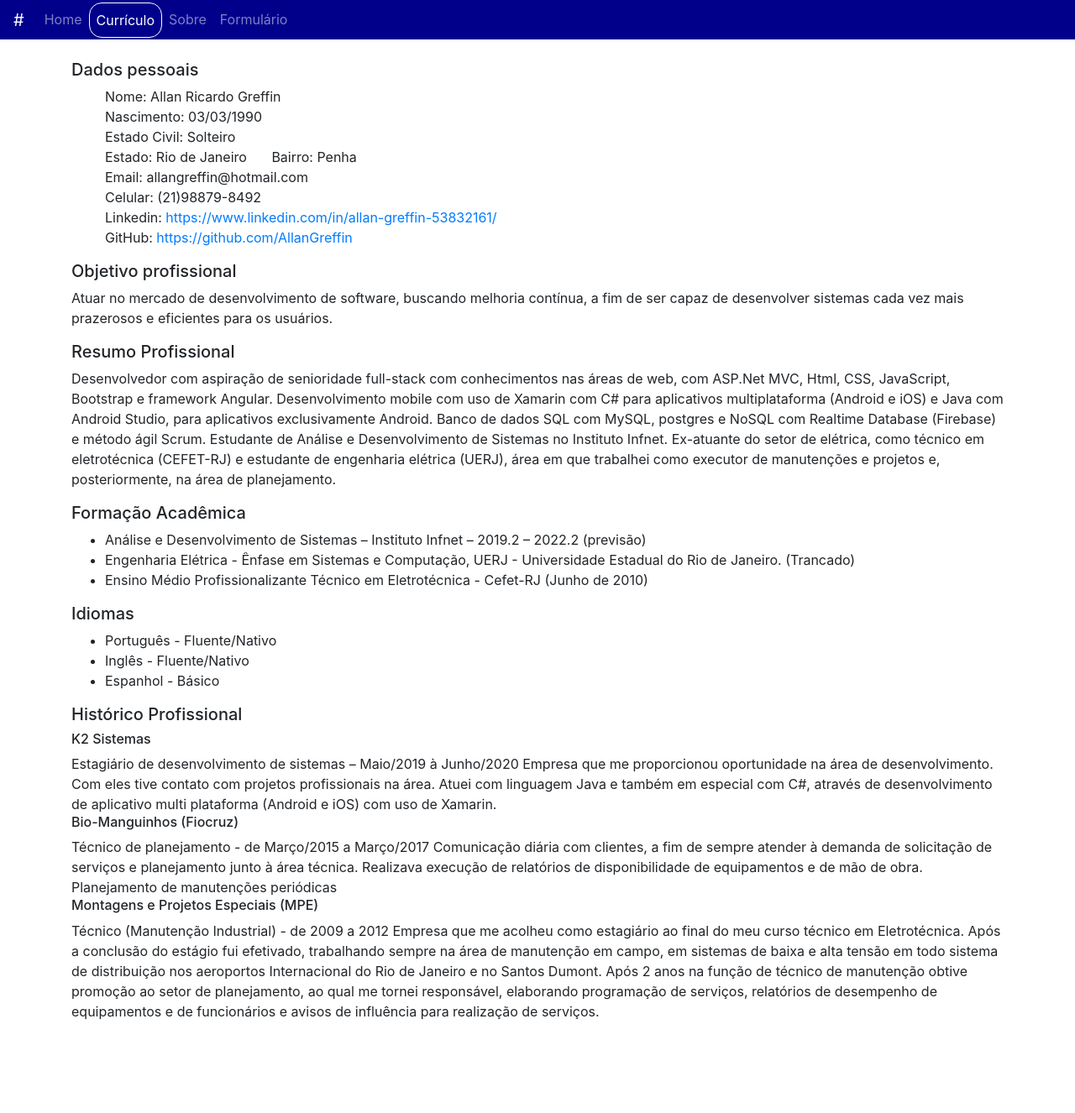
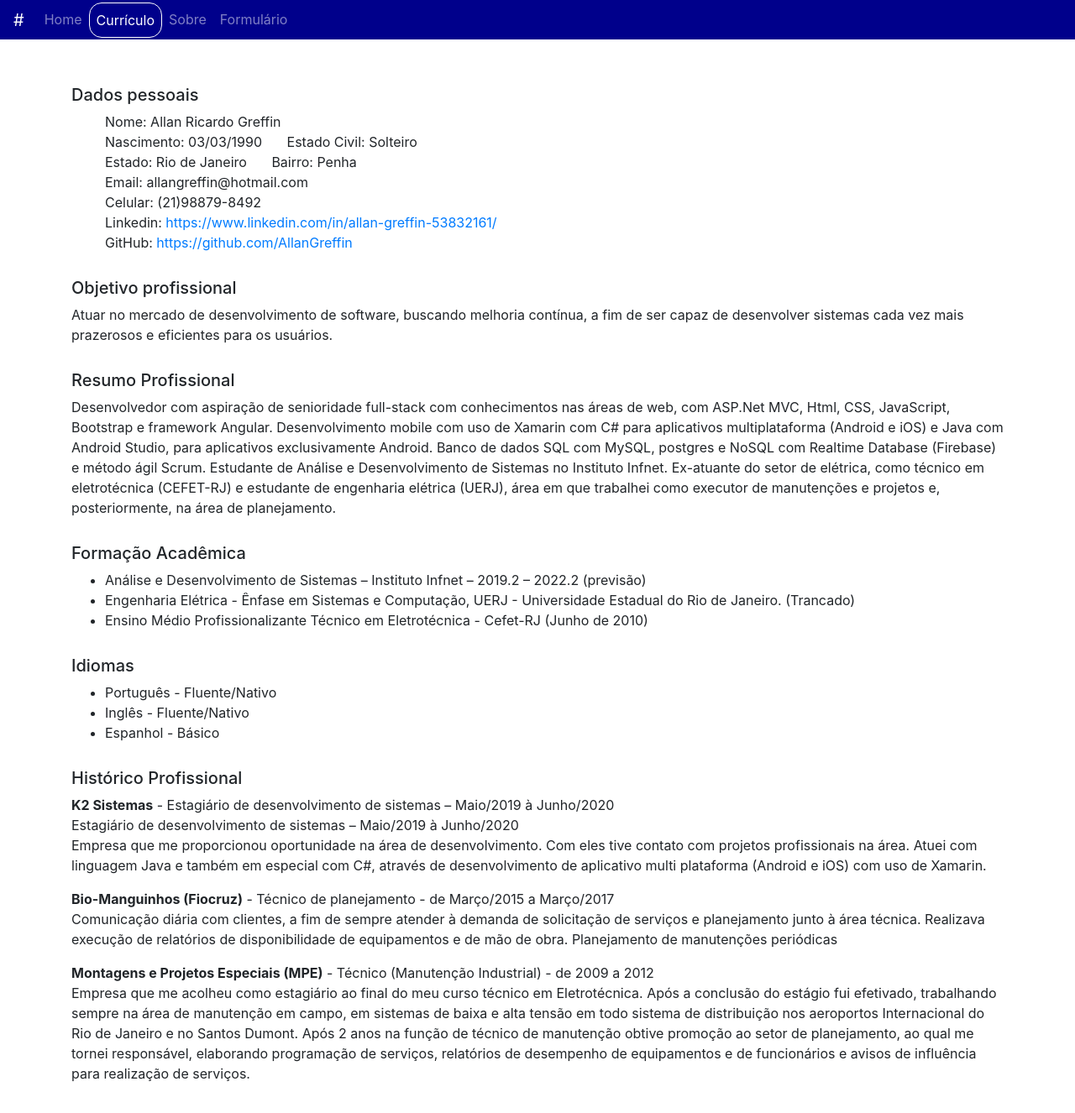
Before and after one commit to AllanGreffin/OwnPage, an Angular app: page /curriculo in a window 1280 px wide. Shown: the top 1326 px of the page at 84% size. Before the commit the page ends 1241 px from the top, so only its background shows below. Built offline with nearby package versions, Linux system fonts and the light colour scheme.

Commit message:
atualização do curriculo

```diff
--- a/src/app/curriculo/curriculo.component.css
+++ b/src/app/curriculo/curriculo.component.css
@@ -1,6 +1,14 @@
 ul.dados li{
     list-style-type: none;
 }
-.bairro{
+.bairro, .estadocivil{
     margin-left: 25px;
 }
+
+h5 {
+    margin-top: 30px;
+}
+
+span.empresa{
+    font-weight: bold;
+}
--- a/src/app/curriculo/curriculo.component.html
+++ b/src/app/curriculo/curriculo.component.html
@@ -3,8 +3,7 @@
         <h5>Dados pessoais</h5>
         <ul class="dados">
             <li>Nome: Allan Ricardo Greffin</li>
-            <li>Nascimento: 03/03/1990</li>
-            <li>Estado Civil: Solteiro</li>
+            <li>Nascimento: 03/03/1990 <span class="estadocivil">Estado Civil: Solteiro</span></li>
             <li>Estado: Rio de Janeiro <span class="bairro">Bairro: Penha</span></li>
             <li>Email: allangreffin@hotmail.com</li>
             <li>Celular: (21)98879-8492</li>
@@ -62,23 +61,24 @@
     </div>
     <div class="historico">
         <h5>Histórico Profissional</h5>
-        <h6>K2 Sistemas</h6>
+        <div><span class="empresa">K2 Sistemas</span> - Estagiário de desenvolvimento de sistemas – Maio/2019 à Junho/2020</div>
         Estagiário de desenvolvimento de sistemas – Maio/2019 à Junho/2020
-        Empresa que me proporcionou oportunidade na área de desenvolvimento. Com
+        <p>Empresa que me proporcionou oportunidade na área de desenvolvimento. Com
             eles tive contato com projetos profissionais na área. Atuei com linguagem Java
             e também em especial com C#, através de desenvolvimento de aplicativo multi
             plataforma (Android e iOS) com uso de Xamarin.
+        </p>
 
-        <h6>Bio-Manguinhos (Fiocruz)</h6>
-        Técnico de planejamento - de Março/2015 a Março/2017
-        Comunicação diária com clientes, a fim de sempre atender à demanda de
+        <div><span class="empresa">Bio-Manguinhos (Fiocruz)</span> - Técnico de planejamento - de Março/2015 a Março/2017</div>
+        <p>Comunicação diária com clientes, a fim de sempre atender à demanda de
             solicitação de serviços e planejamento junto à área técnica.
             Realizava execução de relatórios de disponibilidade de equipamentos e de mão
             de obra.
             Planejamento de manutenções periódicas
+        </p>
 
-        <h6>Montagens e Projetos Especiais (MPE)</h6>
-        Técnico (Manutenção Industrial) - de 2009 a 2012
+        <div><span class="empresa">Montagens e Projetos Especiais (MPE)</span> - Técnico (Manutenção Industrial) - de 2009 a 2012</div>
+        <p>
         Empresa que me acolheu como estagiário ao final do meu curso técnico em
         Eletrotécnica.
         Após a conclusão do estágio fui efetivado, trabalhando sempre na área de
@@ -89,6 +89,6 @@
         planejamento, ao qual me tornei responsável, elaborando programação de
         serviços, relatórios de desempenho de equipamentos e de funcionários e avisos
         de influência para realização de serviços.
+        </p>
     </div>
-
 </div>
--- a/src/app/home/home.component.html
+++ b/src/app/home/home.component.html
@@ -15,7 +15,7 @@
 <h5>Minhas redes sociais:</h5>
 <ul>
     <li>Linkedin: <a href="https://www.linkedin.com/in/allan-greffin-53832161/">Allan Greffin</a></li>
-    <li>Github Repo: <a href="https://github.com/AllanGreffin">Repositório</a></li>
+    <li>Github: <a href="https://github.com/AllanGreffin">Repositório</a></li>
 </ul>
 
 <p>Lorem ipsum dolor sit amet consectetur adipisicing elit. Tempore sapiente enim unde ad velit, illo ex error doloribus assumenda distinctio. Sint alias molestias ducimus voluptatum soluta explicabo ad! Magnam, consequatur!</p>
```
Lines whose indentation alone changed are shown as unchanged.
